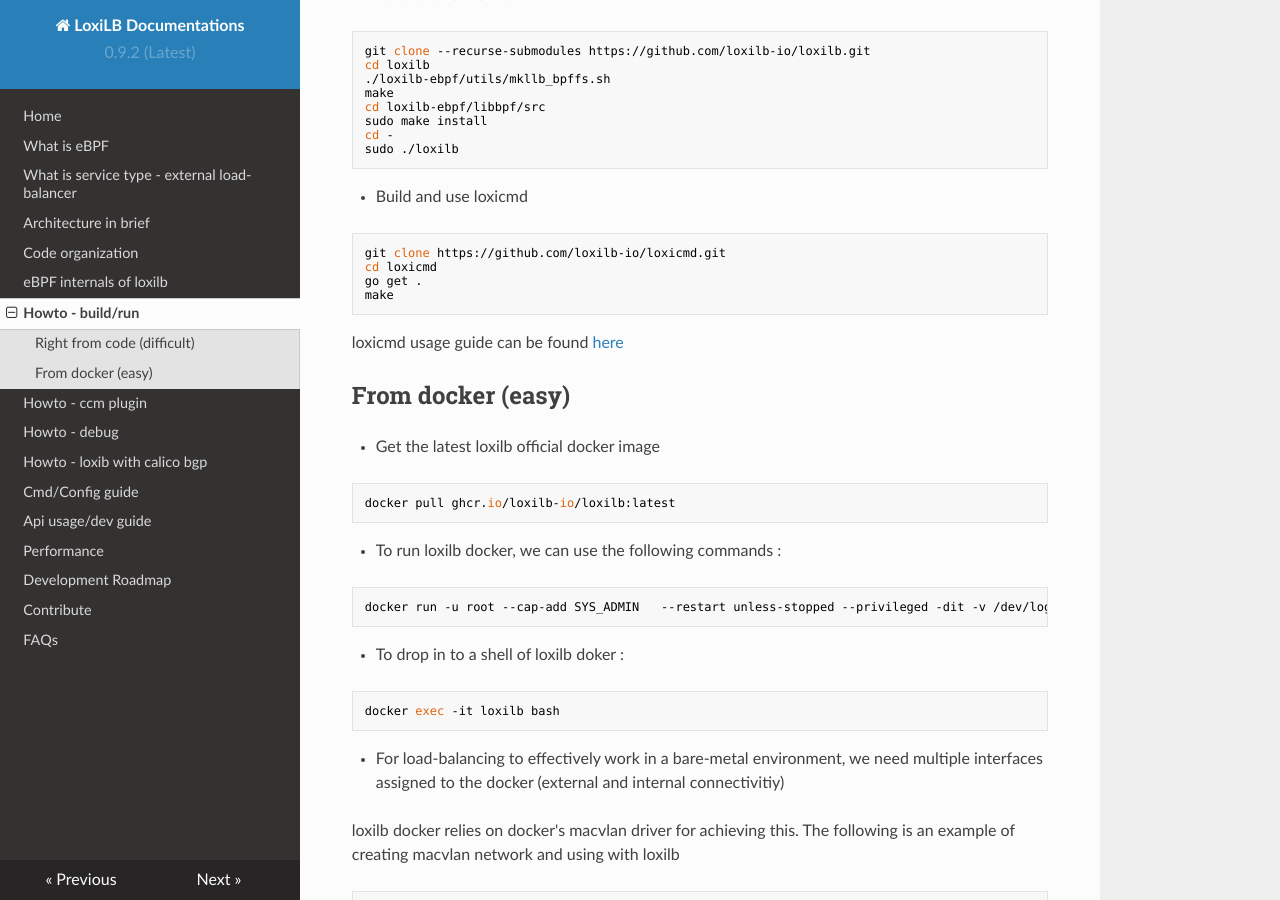
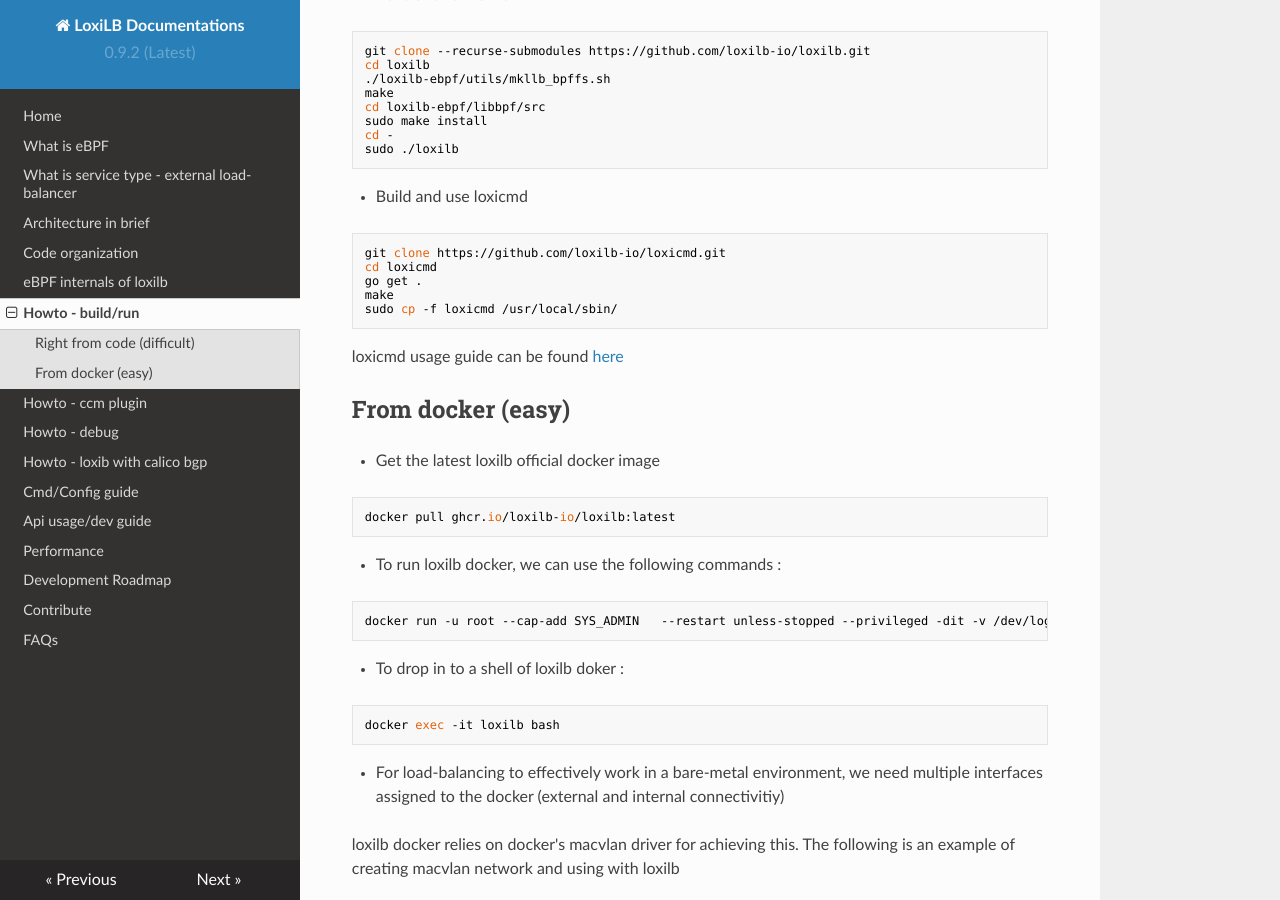
Before and after one commit to loxilb-io/loxilbdocs, an MkDocs documentation site: the page built from docs/run.md, in a window 1280 px wide and 900 px high, scrolled down 733 px. Built offline with MkDocs 1.6.1, drawn with Linux system fonts in a browser that asks for light colours; nearby versions of some CDN libraries.

Commit message:
Update run.md

````diff
--- a/docs/run.md
+++ b/docs/run.md
@@ -48,6 +48,7 @@
 cd loxicmd
 go get .
 make
+sudo cp -f loxicmd /usr/local/sbin/
 ```
 loxicmd usage guide can be found [here](https://github.com/loxilb-io/loxilbdocs/blob/main/docs/cmd.md)
 
````
